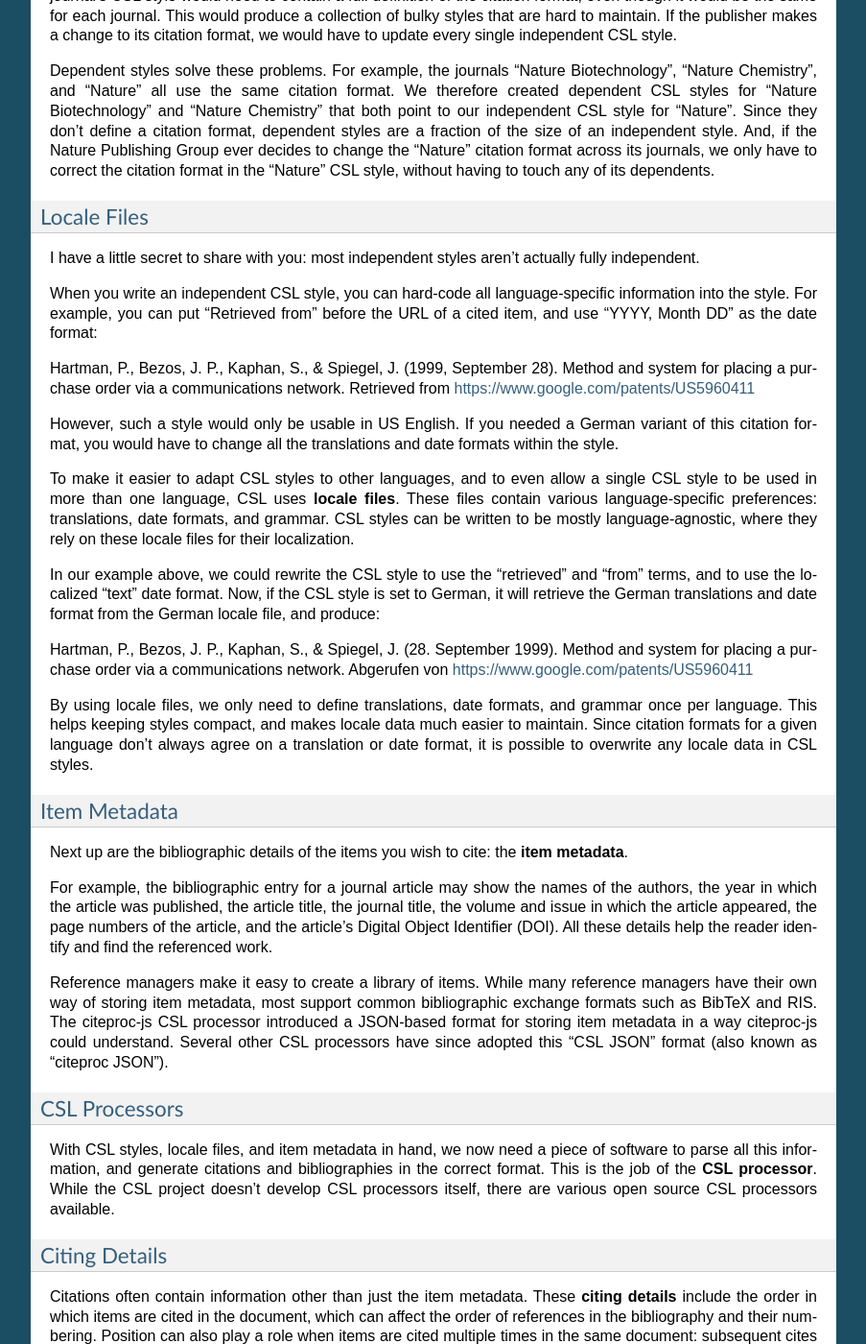
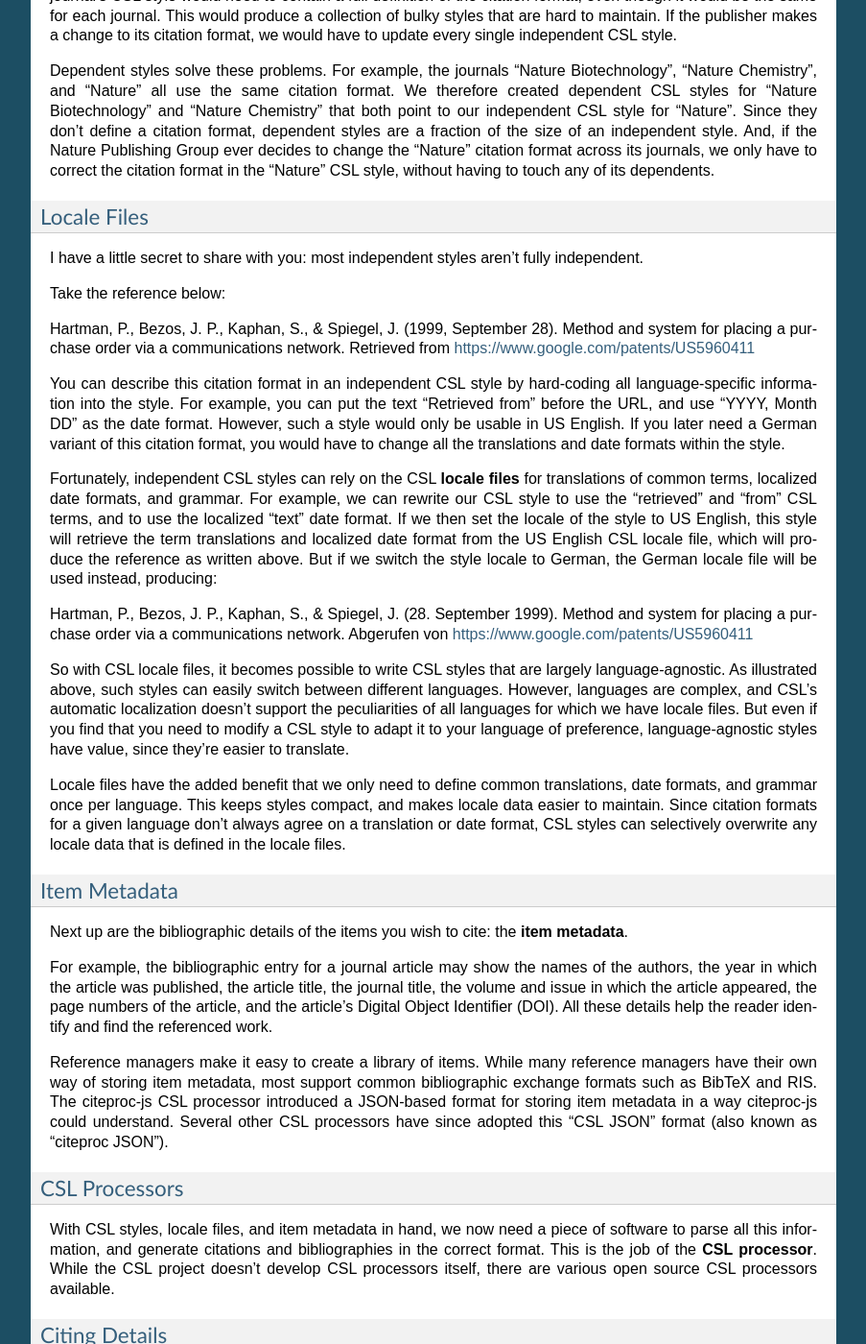
Before and after one commit to rmzelle/writing, a Sphinx documentation site: the page built from docs/primer.rst, in a window 1280 px wide and 1400 px high, scrolled down 4148 px. Shown: the whole window at 96% size, without its empty margins (198-1101 px from the left). Built offline with Sphinx 7.4.7, drawn with Linux system fonts in a browser that asks for light colours.

Commit message:
Primer writing

```diff
--- a/docs/primer.rst
+++ b/docs/primer.rst
@@ -124,21 +124,21 @@ Dependent styles solve these problems. For example, the journals "Nature Biotech
 Locale Files
 ^^^^^^^^^^^^
 
-I have a little secret to share with you: most independent styles aren't actually fully independent.
+I have a little secret to share with you: most independent styles aren't fully independent.
 
-When you write an independent CSL style, you can hard-code all language-specific information into the style. For example, you can put "Retrieved from" before the URL of a cited item, and use "YYYY, Month DD" as the date format:
+Take the reference below:
 
 Hartman, P., Bezos, J. P., Kaphan, S., & Spiegel, J. (1999, September 28). Method and system for placing a purchase order via a communications network. Retrieved from https://www.google.com/patents/US5960411
 
-However, such a style would only be usable in US English. If you needed a German variant of this citation format, you would have to change all the translations and date formats within the style.
+You can describe this citation format in an independent CSL style by hard-coding all language-specific information into the style. For example, you can put the text "Retrieved from" before the URL, and use "YYYY, Month DD" as the date format. However, such a style would only be usable in US English. If you later need a German variant of this citation format, you would have to change all the translations and date formats within the style.
 
-To make it easier to adapt CSL styles to other languages, and to even allow a single CSL style to be used in more than one language, CSL uses **locale files**. These files contain various language-specific preferences: translations, date formats, and grammar. CSL styles can be written to be mostly language-agnostic, where they rely on these locale files for their localization.
-
-In our example above, we could rewrite the CSL style to use the "retrieved" and "from" terms, and to use the localized "text" date format. Now, if the CSL style is set to German, it will retrieve the German translations and date format from the German locale file, and produce:
+Fortunately, independent CSL styles can rely on the CSL **locale files** for translations of common terms, localized date formats, and grammar. For example, we can rewrite our CSL style to use the "retrieved" and "from" CSL terms, and to use the localized "text" date format. If we then set the locale of the style to US English, this style will retrieve the term translations and localized date format from the US English CSL locale file, which will produce the reference as written above. But if we switch the style locale to German, the German locale file will be used instead, producing:
 
 Hartman, P., Bezos, J. P., Kaphan, S., & Spiegel, J. (28. September 1999). Method and system for placing a purchase order via a communications network. Abgerufen von https://www.google.com/patents/US5960411
 
-By using locale files, we only need to define translations, date formats, and grammar once per language. This helps keeping styles compact, and makes locale data much easier to maintain. Since citation formats for a given language don't always agree on a translation or date format, it is possible to overwrite any locale data in CSL styles.
+So with CSL locale files, it becomes possible to write CSL styles that are largely language-agnostic. As illustrated above, such styles can easily switch between different languages. However, languages are complex, and CSL's automatic localization doesn't support the peculiarities of all languages for which we have locale files. But even if you find that you need to modify a CSL style to adapt it to your language of preference, language-agnostic styles have value, since they're easier to translate.
+
+Locale files have the added benefit that we only need to define common translations, date formats, and grammar once per language. This keeps styles compact, and makes locale data easier to maintain. Since citation formats for a given language don't always agree on a translation or date format, CSL styles can selectively overwrite any locale data that is defined in the locale files.
 
 Item Metadata
 ^^^^^^^^^^^^^
```
